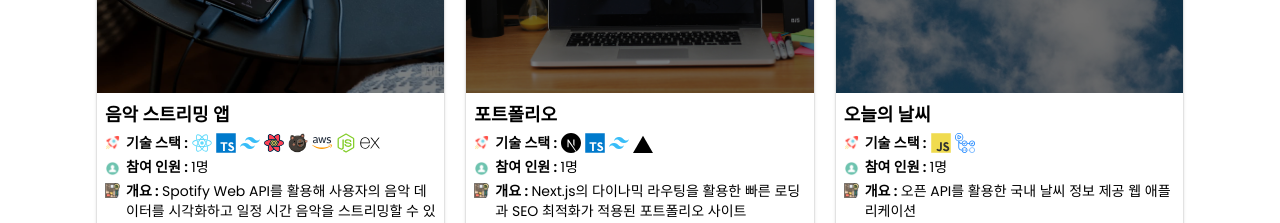
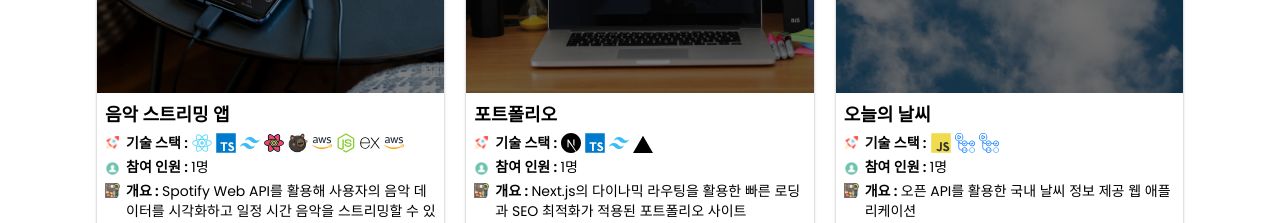
Before and after one commit to simuseokyun/portfolio, a Next.js app: page / in a window 1280 px wide. Shown: the part 2800-3023 px from the top of the page. Built offline with nearby package versions, Linux system fonts and the light colour scheme.

Commit message:
Refactor : 배포 영역 추가

```diff
--- a/src/app/_components/ProjectCard.tsx
+++ b/src/app/_components/ProjectCard.tsx
@@ -41,7 +41,7 @@ export default function ProjectCard({ item }: ProjectCardProps) {
                     />
                     <div className="flex items-center gap-1">
                         <span className="text-sm flex font-semibold">기술 스택 :</span>
-                        {[...item.skill.front, ...item.skill.back].map((skill) => (
+                        {[...item.skill.front, ...item.skill.back, ...item.skill.deploy].map((skill) => (
                             <Image
                                 className="inline-block"
                                 key={skill}
--- a/src/app/db/project.ts
+++ b/src/app/db/project.ts
@@ -17,6 +17,7 @@ const projectDB: ProjectDB[] = [
                 '/assets/AWS.svg',
             ],
             back: ['/assets/Node.js.svg', '/assets/Express.svg'],
+            deploy: ['/assets/AWS.svg'],
         },
         github: 'https://github.com/simuseokyun/music-stream',
         web: 'https://simseokyun.info',
@@ -118,8 +119,9 @@ const projectDB: ProjectDB[] = [
         description: 'Next.js의 다이나믹 라우팅을 활용한 빠른 로딩과 SEO 최적화가 적용된 포트폴리오 사이트',
         image: '/assets/ProjectTwo.jpg',
         skill: {
-            front: ['/assets/Next.js.svg', '/assets/TypeScript.svg', '/assets/Tailwind.svg', '/assets/Vercel.svg'],
+            front: ['/assets/Next.js.svg', '/assets/TypeScript.svg', '/assets/Tailwind.svg'],
             back: [],
+            deploy: ['/assets/Vercel.svg'],
         },
         github: 'https://github.com/simuseokyun/portfolio',
         web: 'https://portfolio-eight-psi-6a8jy4r1fa.vercel.app/',
@@ -134,7 +136,7 @@ const projectDB: ProjectDB[] = [
         structure: '/assets/PortfolioStructure.png',
         skillBackground: [
             {
-                name: 'Next',
+                name: 'Next.js',
                 description:
                     '포트폴리오 사이트는 빠른 초기로딩과 SEO최적화가 중요한 요구사항이었기에 Next를 도입하게 되었다. 또한 데이터가 변경되지 않는 포트폴리오 특성상 Next의 정적 사이트 생성기능이 적합하다고 생각했습니다',
             },
@@ -168,7 +170,11 @@ const projectDB: ProjectDB[] = [
         title: '오늘의 날씨',
         description: '오픈 API를 활용한 국내 날씨 정보 제공 웹 애플리케이션',
         image: '/assets/ProjectThree.png',
-        skill: { front: ['/assets/JavaScript.svg', '/assets/GitHubActions.svg'], back: [] },
+        skill: {
+            front: ['/assets/JavaScript.svg', '/assets/GitHubActions.svg'],
+            back: [],
+            deploy: ['/assets/GitHubActions.svg'],
+        },
         github: 'https://github.com/simuseokyun/simuseokyun.github.io/tree/main/Weather',
         web: 'https://simuseokyun.github.io/Weather/',
         purpose:
--- a/src/app/project/[id]/_components/ProjectSkill.tsx
+++ b/src/app/project/[id]/_components/ProjectSkill.tsx
@@ -1,7 +1,7 @@
 import { ProjectDB } from '@/app/types/type';
 
-export default function ProjectSkill({ skill = { front: [], back: [] } }: { skill?: ProjectDB['skill'] }) {
-    const { front, back } = skill;
+export default function ProjectSkill({ skill = { front: [], back: [], deploy: [] } }: { skill?: ProjectDB['skill'] }) {
+    const { front, back, deploy } = skill;
     return (
         <>
             <h1 className="text-sm font-semibold mt-3">기술 스택</h1>
@@ -35,6 +35,17 @@ export default function ProjectSkill({ skill = { front: [], back: [] } }: { skil
                 ) : (
                     ''
                 )}
+                <div className="flex items-center gap-2 flex-wrap">
+                    <p className="text-sm flex-shrink-0">배포</p>
+                    {deploy?.map((skill) => {
+                        const stackName = skill.split('/').pop()?.split('.')[0] || '';
+                        return (
+                            <span className={`text-[12px] px-[5px] py-[2px] bg-[#b6c1f9] rounded-lg `} key={skill}>
+                                {stackName}
+                            </span>
+                        );
+                    })}
+                </div>
             </div>
         </>
     );
--- a/src/app/types/type.ts
+++ b/src/app/types/type.ts
@@ -23,7 +23,7 @@ export interface ProjectDB {
     title: string;
     description: string;
     image: string;
-    skill: { front: string[]; back: string[] };
+    skill: { front: string[]; back: string[]; deploy: string[] };
     github: string;
     web: string;
     purpose: string;
```
